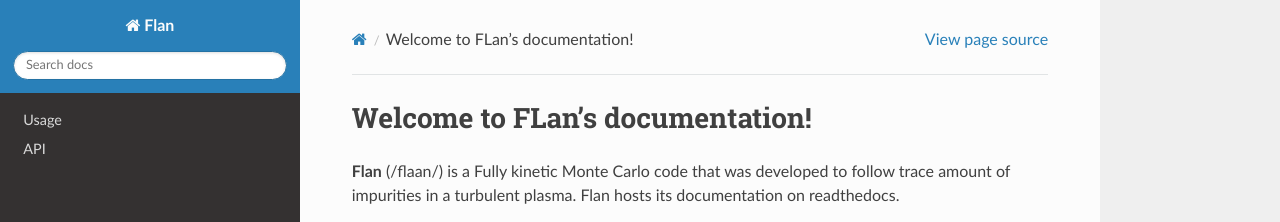
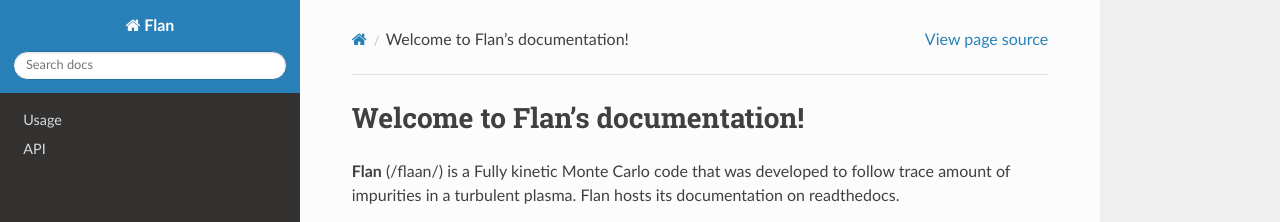
Before and after one commit to shawnzamperini/flan, a Sphinx documentation site: the page built from docs/source/index.rst, in a window 1280 px wide. Shown: the top 222 px of the page. Built offline with Sphinx 7.4.7 and the Read the Docs theme 3.1.0, drawn with Linux system fonts in a browser that asks for light colours.

```diff
--- a/docs/source/index.rst
+++ b/docs/source/index.rst
@@ -1,4 +1,4 @@
-Welcome to FLan's documentation!
+Welcome to Flan's documentation!
 ===================================
 
 **Flan** (/flaan/) is a Fully kinetic Monte Carlo code that was developed to follow trace amount of impurities in a turbulent plasma. Flan hosts its documentation on readthedocs.
```
